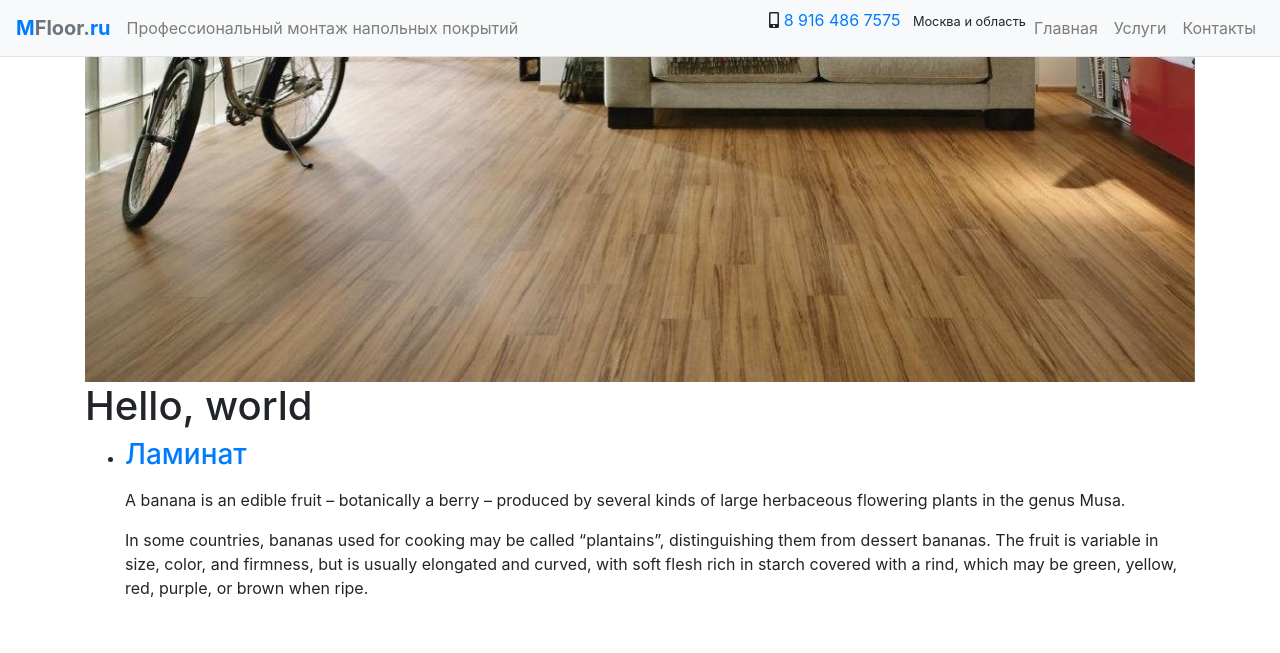
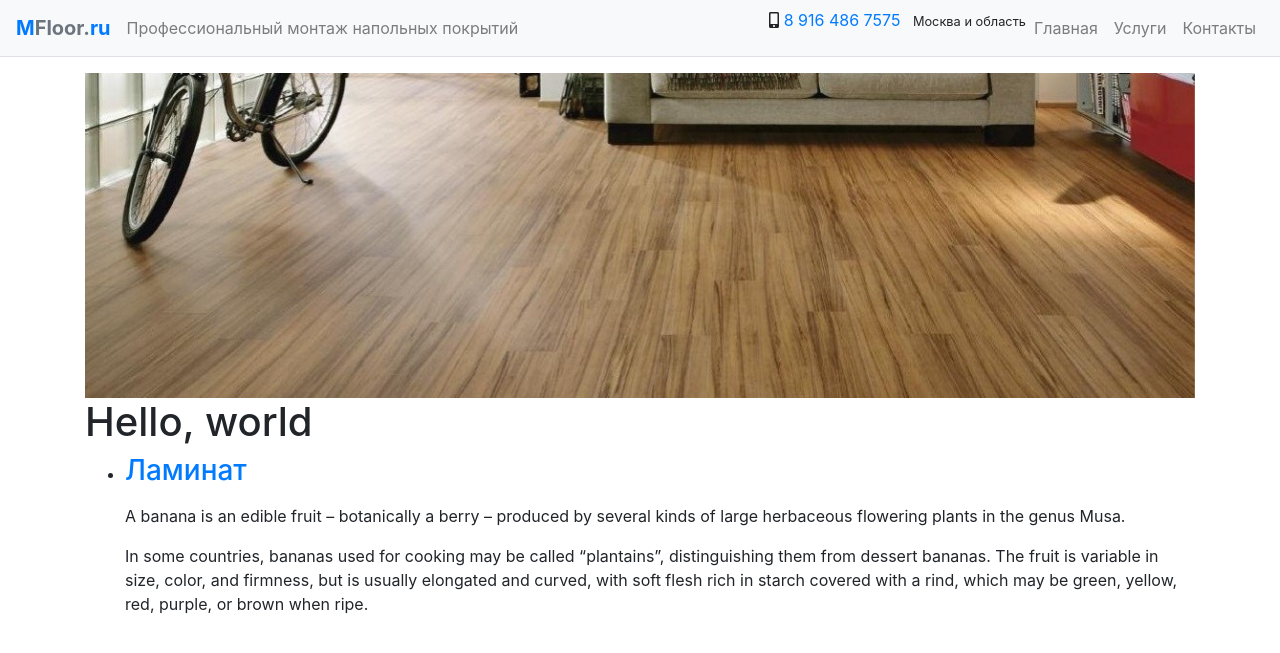
Before and after one commit to nskforward/MFloor, a Jekyll site: the page built from index.html, in a window 1280 px wide. Shown: the top 653 px of the page. Built offline with Jekyll 4.4.1, drawn with Linux system fonts in a browser that asks for light colours.

Commit message:
Jekyll navigation

```diff
--- a/_includes/navigation.html
+++ b/_includes/navigation.html
@@ -1,4 +1,4 @@
-<nav class="navbar navbar-expand-lg navbar-light bg-light border-bottom">
+<nav class="navbar navbar-expand-lg navbar-light bg-light border-bottom mb-3">
     <a class="navbar-brand" href="/">
         <b>
             <span class="text-primary">M</span><span class="text-muted">Floor.</span><span class="text-primary">ru</span>
@@ -11,7 +11,7 @@
     </button>
     <div class="collapse navbar-collapse" id="navbarSupportedContent">
         <ul class="navbar-nav ml-auto">
-            <li class=nav-item">
+            <li class=navbar-text">
                 <i class="fas fa-mobile-alt"></i>
                 <a class="text-primary" href="tel:+79164867575">8 916 486 7575</a>
                 <small class="ml-2">Москва и область</small>
```
